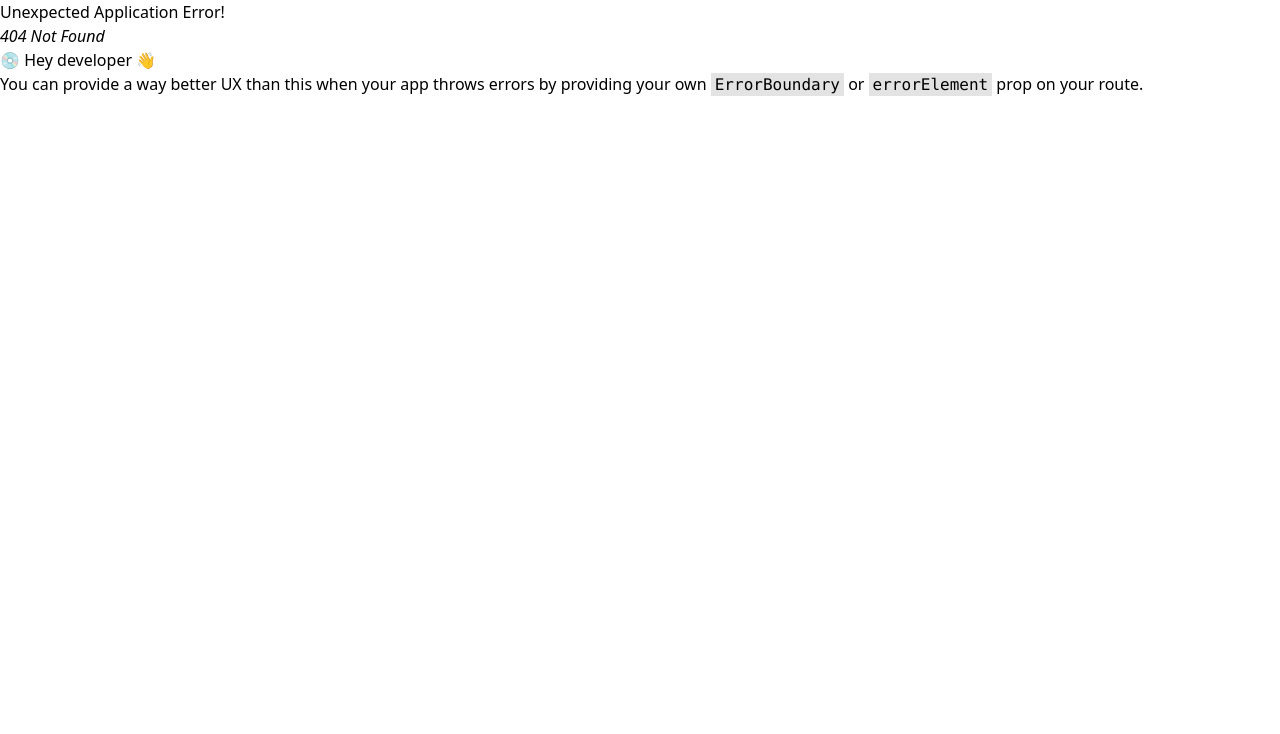
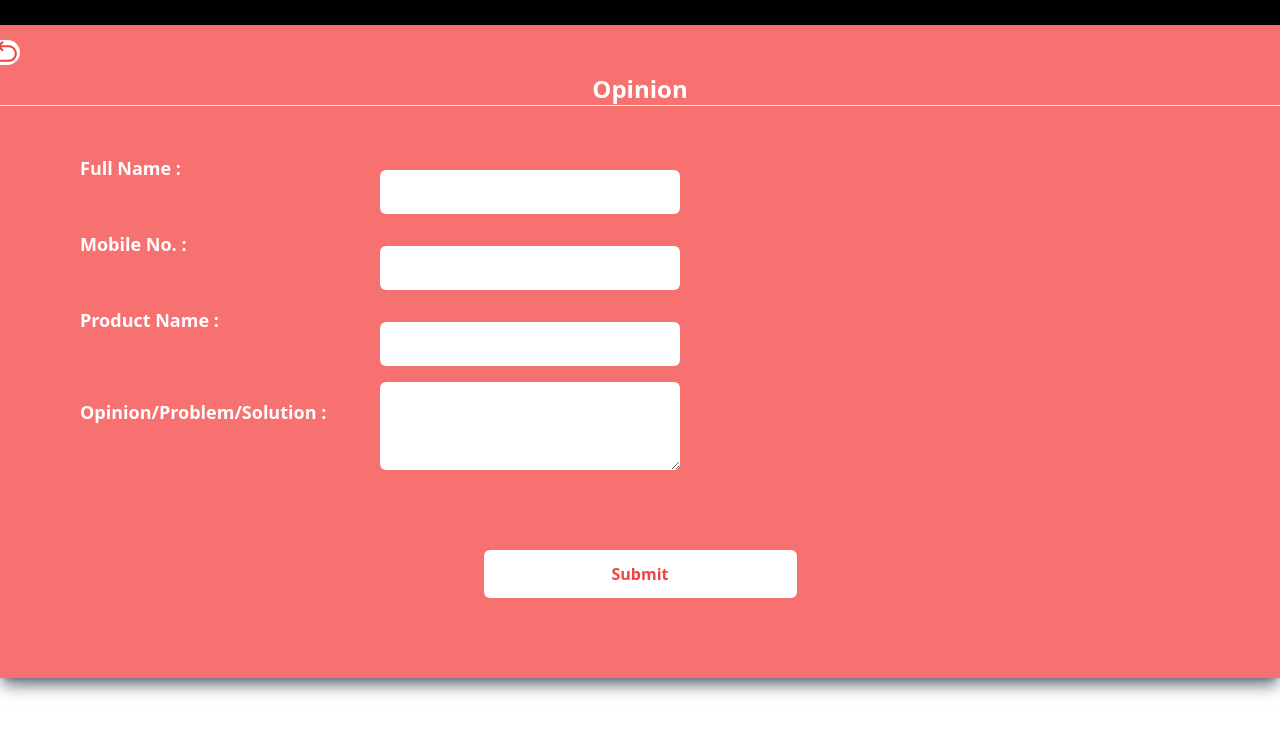
Before and after one commit to alim84/housewife, a React (Vite) app: page /opinionform in a window 1280 px wide. Before the commit this address had no page. Shown: the top 734 px of the page. Built offline with nearby package versions, Linux system fonts and the light colour scheme.

Commit message:
Opinion Create

```diff
--- a/src/App.jsx
+++ b/src/App.jsx
@@ -3,9 +3,7 @@ import {
   createBrowserRouter,
   Route,
   RouterProvider,
-
 } from "react-router-dom";
-
 
 import PostItem from "./component/PostItem";
 import Rootlayout from "./layout/Rootlayout";
@@ -29,11 +27,12 @@ import PersonalInfo from "./component/userLogin/PersonalInfo";
 import MyOrders from "./component/userLogin/MyOrders";
 import Profile from "./component/userLogin/Profile";
 import Registration from "./component/Registration";
-
+import OpinionForm from "./component/userLogin/OpinionForm";
 
 const router = createBrowserRouter(
   createRoutesFromElements(
     <>
+      <Route path="/opinionform" element={<OpinionForm />} />
       <Route path="/postitem" element={<PostItem />} />
       <Route path="/registration" element={<Registration />} />
       <Route path="/" element={<Rootlayout />}>
@@ -59,8 +58,6 @@ const router = createBrowserRouter(
           <Route path="personalinfo" element={<PersonalInfo />} />
           <Route path="myorders" element={<MyOrders />} />
         </Route>
-
-
       </Route>
     </>
   )
--- a/src/component/Topmenu.jsx
+++ b/src/component/Topmenu.jsx
@@ -10,6 +10,7 @@ import { Link } from "react-router-dom";
 const Topmenu = () => {
   let [menu, submenu] = useState(false);
   let [login, Setlogin] = useState(false);
+  let [opinion, Setopinion] = useState(false);
 
   return (
     <>
@@ -24,20 +25,21 @@ const Topmenu = () => {
             </div>
             <div className="border-l-2 border-r-2 px-2 hover:text-white ">
               <Link
-                to="/registration"
+                to=""
+                onClick={() => Setopinion(!opinion)}
                 className="font-bold text-white hover:text-green-800"
               >
                 Opinion
               </Link>
             </div>
-            <div className="border-l-2 border-r-2 px-2 hover:text-white ">
+            {/* <div className="border-l-2 border-r-2 px-2 hover:text-white ">
               <Link
                 to="/registration"
                 className="font-bold text-white hover:text-green-800"
               >
                 Comple{" "}
               </Link>
-            </div>
+            </div> */}
           </div>
           <div className="ml-48">
             <ul className="flex gap-8">
@@ -200,6 +202,32 @@ const Topmenu = () => {
           </div>
         </div>
       )}
+      {opinion && (
+        <div className="absolute bg-red-100 rounded-lg translate-x-[800px]   w-[500px] h-[500px] z-50 shadow-xl shadow-gray-500">
+          <div className="">
+            <h3 className="text-2xl font-bold text-center text-purple-800 pt-10 mb-5">
+              Opinion
+            </h3>
+            <hr className="bg-purple-900 border-4 border-purple-800 shadow-md shadow-purple-400" />
+          </div>
+          <div className="">
+            <input
+              className="ml-20 mt-10 px-20 text-center py-3 block focus:outline-none border border-gray-100 focus:ring focus:border-blue-500"
+              type="text"
+              placeholder="Mobile or Email"
+            />
+            <button
+              onClick={() => Setopinion(!opinion)}
+              className="px-32 mt-10 ml-20 py-3 bg-red-300 rounded-md hover:bg-red-400 font-semibold text-green-800 "
+            >
+              <Link to="/opinionform" className="font-bold hover:text-white ">
+                {" "}
+                CONTINUE
+              </Link>
+            </button>
+          </div>
+        </div>
+      )}
     </>
   );
 };
--- /dev/null
+++ b/src/component/userLogin/OpinionForm.jsx
@@ -0,0 +1,64 @@
+import { RiArrowGoBackLine } from "react-icons/ri";
+import { Link } from "react-router-dom";
+const OpinionForm = () => {
+  return (
+    <>
+      <div className="container mx-auto bg-red-400 shadow-lg shadow-gray-500">
+        <div className="bg-black">
+          {" "}
+          <Link to="/">
+            {" "}
+            <RiArrowGoBackLine className="absolate w-[25px] h-[25px] bg-white rounded-r-full text-red-500 text-2xl translate-x-[-5px]  translate-y-10" />{" "}
+          </Link>
+        </div>
+        <h2 className="text-2xl text-white font-bold text-center py-12">
+          Opinion
+          <hr />
+        </h2>
+        <div className="text-justify ">
+          <div className=" text-lg  grid grid-cols-4 ml-20">
+            <level className="mr-6 font-bold text-white">Full Name :</level>
+            <input
+              className="my-4 py-2 px-2 rounded-md focus:outline-none focus:ring focus:border-green-800"
+              type="text"
+            ></input>
+          </div>
+          <div className=" text-lg  grid grid-cols-4 ml-20">
+            <level className="mr-6 font-bold text-white">Mobile No. :</level>
+            <input
+              className="my-4 py-2 px-2 rounded-md focus:outline-none focus:ring focus:border-green-800"
+              type="text"
+            ></input>
+          </div>
+          <div className=" text-lg  grid grid-cols-4 ml-20">
+            <level className="mr-6 font-bold text-white">Product Name :</level>
+            <input
+              className="my-4 py-2 px-2 rounded-md focus:outline-none focus:ring focus:border-green-800"
+              type="text"
+            ></input>
+          </div>
+          <div className=" text-lg grid grid-cols-4 ml-20">
+            <level className="my-4 font-bold text-white mr-4">
+              Opinion/Problem/Solution :
+            </level>
+            <textarea
+              className=" py-4 px-2  rounded-md focus:outline-none focus:ring focus:border-green-800"
+              type="text"
+            ></textarea>
+          </div>
+        </div>
+
+        <div className="pb-20 mt-20">
+          <button
+            className="flex mx-auto py-3 px-32  bg-white rounded-md text-red-500 font-bold hover:bg-green-800 "
+            type="submit"
+          >
+            Submit
+          </button>
+        </div>
+      </div>
+    </>
+  );
+};
+
+export default OpinionForm;
```
